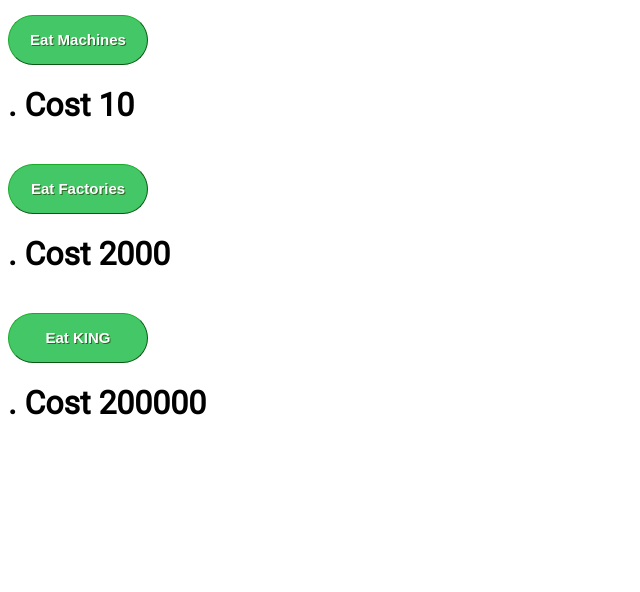
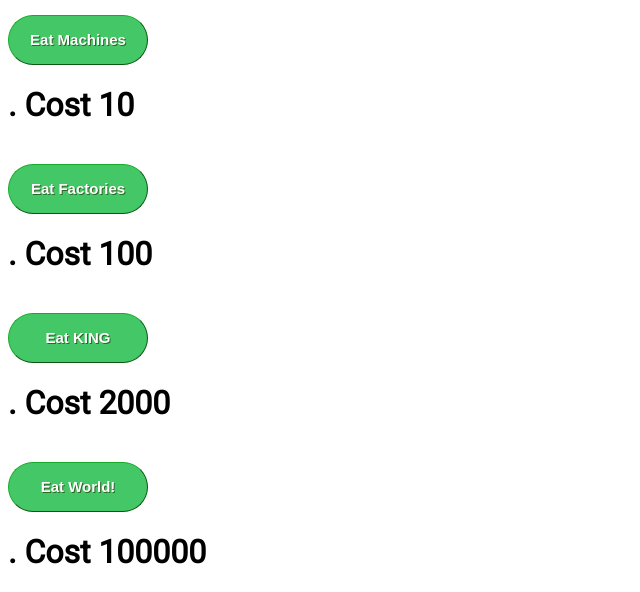
Before and after one commit to AviPlayz247/EatClicker, a Flask app: page / in a window 1280 px wide. Shown: the part 415-1007 px from the top of the page, without its empty margins (0-640 px from the left). Before the commit the page ends 830 px from the top, so only its background shows below. Run offline with Flask 2, Linux system fonts and the light colour scheme.

Commit message:
adding to diff act

```diff
--- a/templates/index.html
+++ b/templates/index.html
@@ -24,16 +24,23 @@
                 },
                 eat_factory:{
                     amount:0,
-                    cost:2000,
+                    cost:100,
                     eps:100,
                     name:"Eat Factories"
                 },
                 eat_king:{
                     amount:0,
-                    cost:200000,
+                    cost:2000,
+                    eps:1000,
+                    name:"Eat KING"
+                },
+                eat_world:{
+                    amount:0,
+                    cost:100000,
                     eps:10000,
-                    name:"Eat KING"
-                }
+                    name:"Eat World!"
+                },
+
             }
         };
         var delay = 0;
```
Also changed, not shown: 2 other files.
